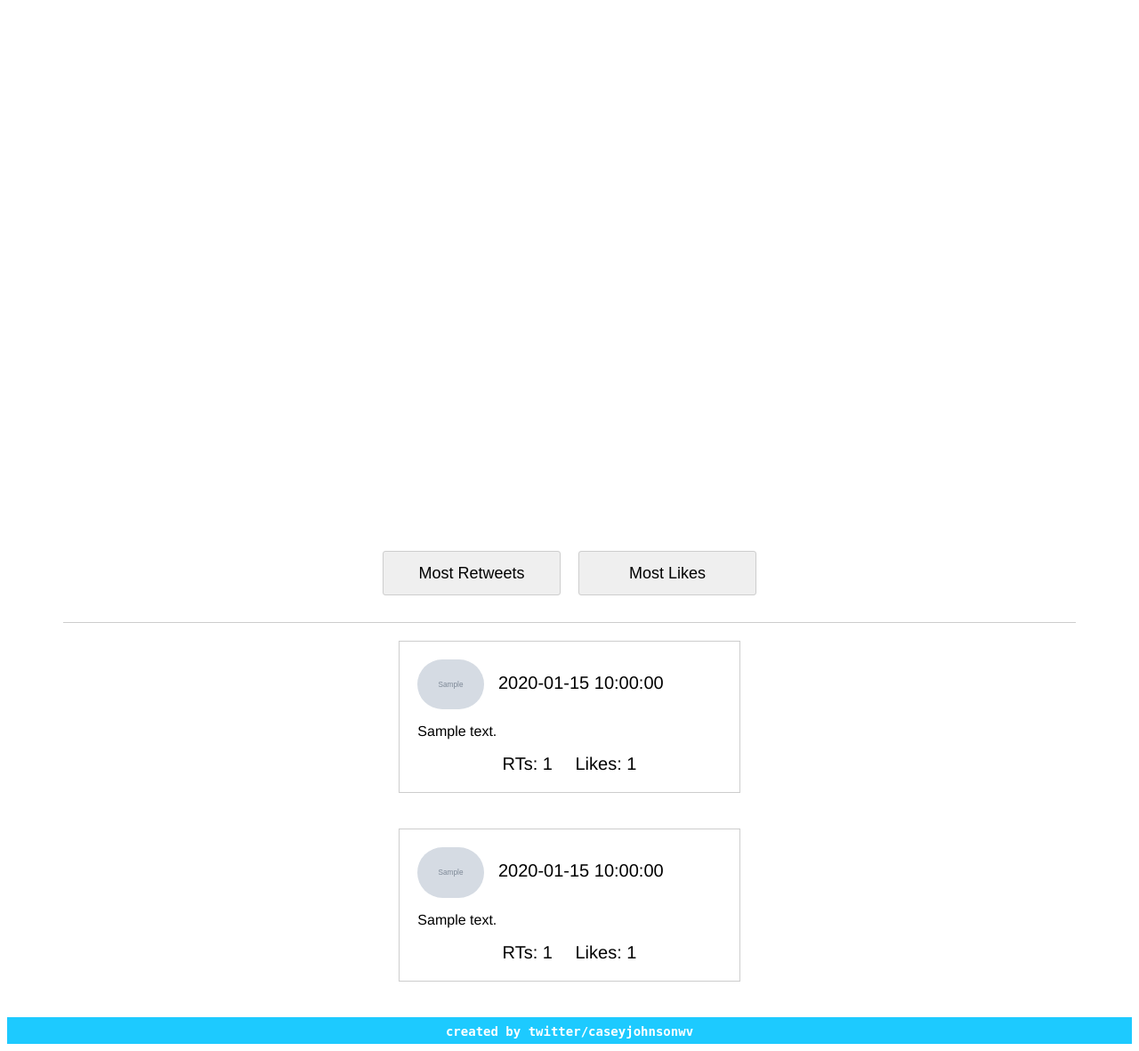
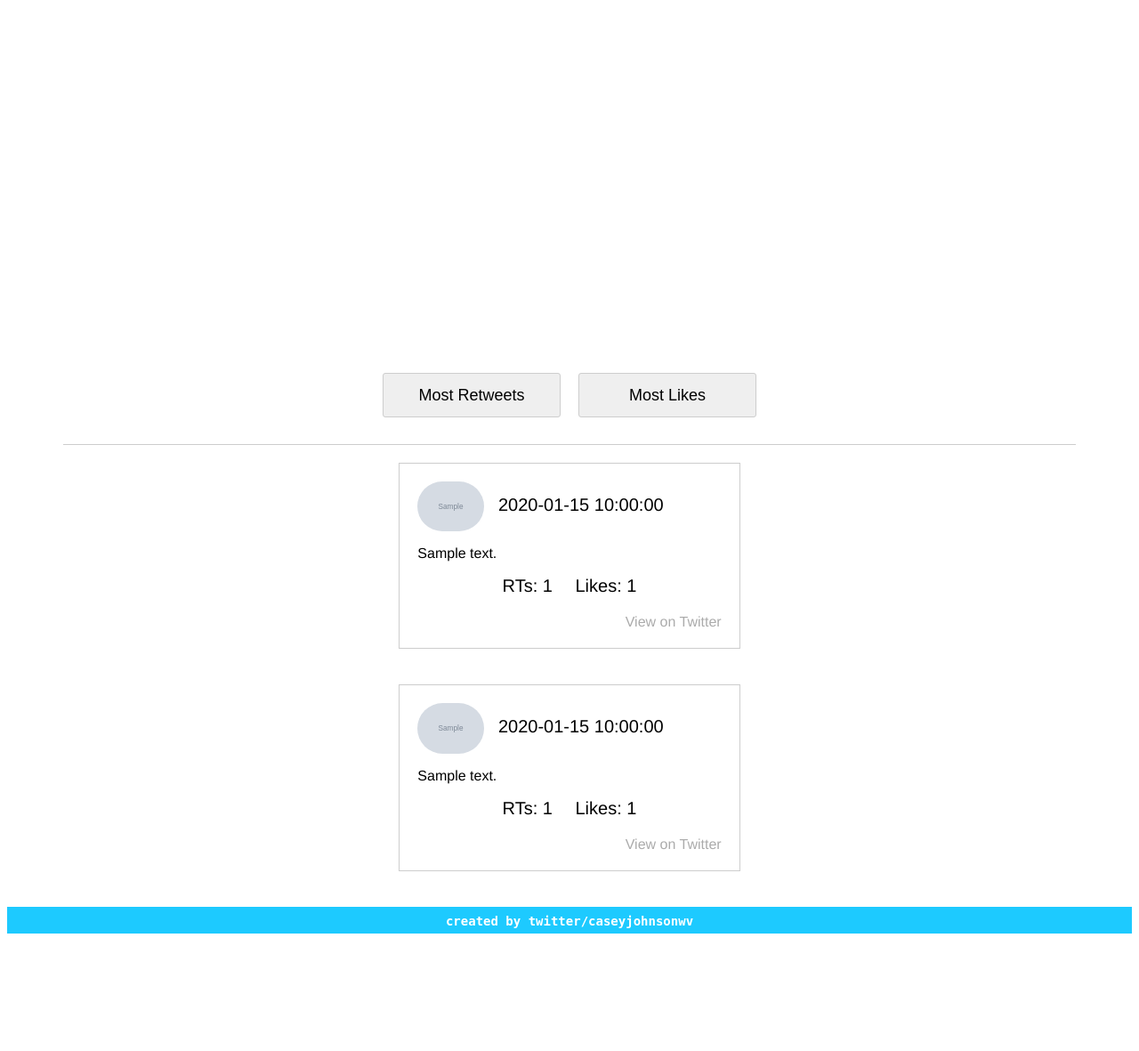
Before and after one commit to caseyjohnsonwv/twitter-wrapped, a Flask app: template templates/index.html in a window 1280 px wide. Shown: the part 79-1260 px from the top of the page at 89% size. After the commit the page ends 1128 px from the top, so only its background shows below. Run offline with Flask 2, Linux system fonts and the light colour scheme; the template is opened without the code that fills it: most values are stand-ins (such as "Sample title", 1, 10 or a date in 2020); grey boxes marked "Sample" are stand-in pictures; a map, chart or similar area stays blank.

Commit message:
tweet cards link to tweets

```diff
--- a/app.py
+++ b/app.py
@@ -77,8 +77,8 @@ def getTweets(api):
 def getHighlights(tweets):
     top5Rts = nlargest(5, tweets, key=lambda t:t.retweet_count)
     top5Likes = nlargest(5, tweets, key=lambda t:t.favorite_count)
-    mostRts = [{'retweet_count':t.retweet_count, 'favorite_count':t.favorite_count, 'full_text':t.full_text, 'created_at':t.created_at.strftime("%B %d, %Y")} for t in top5Rts]
-    mostLikes = [{'retweet_count':t.retweet_count, 'favorite_count':t.favorite_count, 'full_text':t.full_text, 'created_at':t.created_at.strftime("%B %d, %Y")} for t in top5Likes]
+    mostRts = [{'id_str':t.id_str, 'retweet_count':t.retweet_count, 'favorite_count':t.favorite_count, 'full_text':t.full_text, 'created_at':t.created_at.strftime("%B %d, %Y")} for t in top5Rts]
+    mostLikes = [{'id_str':t.id_str, 'retweet_count':t.retweet_count, 'favorite_count':t.favorite_count, 'full_text':t.full_text, 'created_at':t.created_at.strftime("%B %d, %Y")} for t in top5Likes]
     payload = {'mostRts':mostRts, 'mostLikes':mostLikes}
     if flasksession['NEW_AUTH']:
         dbTweets = {tweet.id:tweet for tweet in top5Rts}
@@ -104,9 +104,10 @@ def home():
     tweets = getTweets(api)
     twitterData = getHighlights(tweets)
     profileImageUrl = re.sub('_normal', '', api.me().profile_image_url)
+    screen_name = api.me().screen_name
     flasksession['NEW_AUTH'] = False
     #load page
-    data = {'mostRts':twitterData['mostRts'], 'mostLikes':twitterData['mostLikes'], 'profileImageUrl':profileImageUrl}
+    data = {'mostRts':twitterData['mostRts'], 'mostLikes':twitterData['mostLikes'], 'profileImageUrl':profileImageUrl, 'screen_name':screen_name}
     return render_template('index.html', data=data)
 
 @app.route('/auth')
--- a/static/index.css
+++ b/static/index.css
@@ -11,7 +11,7 @@
 
 .canvas-wrapper {
   width: 60%;
-  height: 75vh;
+  height: 50vh;
   position: relative;
   margin: auto;
 }
@@ -37,6 +37,26 @@
   border-radius: 3px;
   border: 1px solid #cdcdcd;
   background-color: #efefef;
+}
+
+.selection-wrapper button:hover {
+  cursor: pointer;
+  background-color: #cdcdcd;
+}
+
+.tweet-link {
+  margin: 20px 0 0 0;
+  text-align: right;
+  font-size: 16px;
+}
+
+.tweet-link a {
+  text-decoration: none;
+  color: #ababab;
+}
+
+.tweet-link a:hover {
+  color: #cdcdcd;
 }
 
 .tweet-display-wrapper {
@@ -95,6 +115,15 @@
   vertical-align: middle;
 }
 
+.footer a {
+  text-decoration: none;
+  color: inherit;
+}
+
+.footer a:hover {
+  color: #efefef;
+}
+
 .header {
   background-color: #1dcaff;
   color: white;
@@ -118,9 +147,14 @@
     width: 100%;
   }
 
+  .tweet-profile-image {
+    width: 50px;
+  }
+
   .selection-button {
     width: 40%;
     height: 50px;
+    font-size: 14px;
   }
 
   .tweet-list-item {
--- a/templates/index.html
+++ b/templates/index.html
@@ -36,6 +36,9 @@
               <span>RTs: {{ tweet.retweet_count }}</span>
               <span>Likes: {{ tweet.favorite_count }}</span>
             </div>
+            <div class="tweet-link">
+              <a target="_blank" href="https://twitter.com/{{ data.screen_name }}/status/{{ tweet.id_str }}">View on Twitter</a>
+            </div>
           </div>
         {% endfor %}
       </div>
@@ -52,11 +55,14 @@
               <span>RTs: {{ tweet.retweet_count }}</span>
               <span>Likes: {{ tweet.favorite_count }}</span>
             </div>
+            <div class="tweet-link">
+              <a target="_blank" href="https://twitter.com/{{ data.screen_name }}/status/{{ tweet.id_str }}">View on Twitter</a>
+            </div>
           </div>
         {% endfor %}
       </div>
     </div>
 
-    <div class="footer"><span>created by twitter/caseyjohnsonwv</span></div>
+    <div class="footer"><span>created by <a class="footer-link" target="_blank" href="twitter.com/caseyjohnsonwv">twitter/caseyjohnsonwv</a></span></div>
   </body>
 </html>
```
